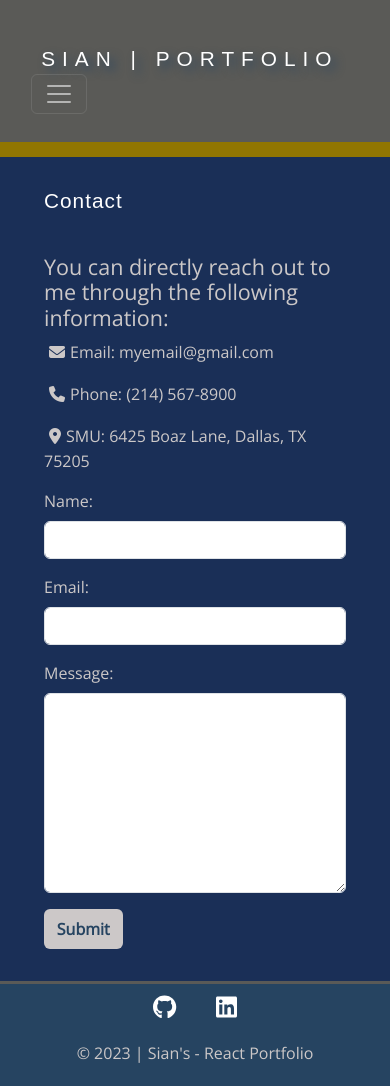
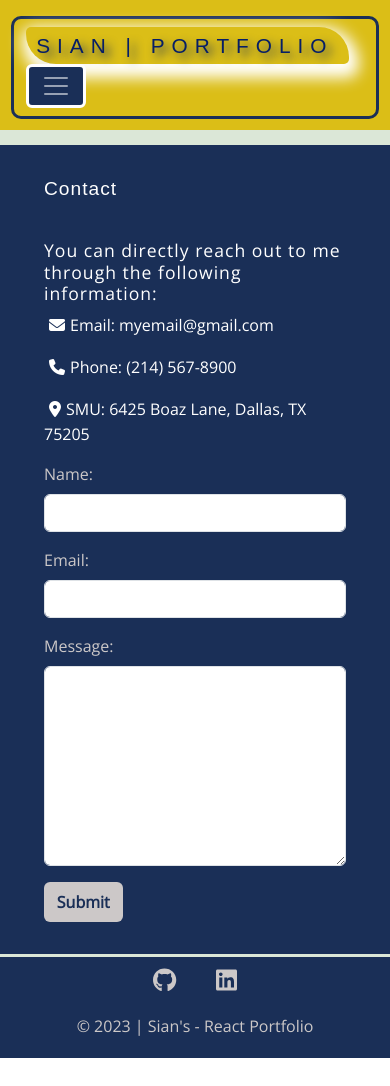
Before and after one commit to SKhai77/my-react-portfolio, a React (Vite) app: page /contact in a window 390 px wide. After the commit the page ends 1058 px from the top, so only its background shows below. Built offline with nearby package versions, Linux system fonts and the light colour scheme; a web font is replaced by a local one.

Commit message:
Update the colors, logo, and navbar

```diff
--- a/src/App.css
+++ b/src/App.css
@@ -1,41 +1,57 @@
   /* Header style */
   header {
-    background-color: #5a5a57;
+    background-color: #dbbe17;
     padding: 1.2rem;
   }
 
   /* Navbar styles */
   .navbar-brand,
   .navbar-nav .nav-link {
-    color: #fff;
+    color: #1a2f57;
     font-family: "Aladin", sans-serif;
     font-size: 1.5rem;
     letter-spacing: 2px;
-    text-shadow: 5px 5px 10px #264461;
+    text-shadow: 5px 5px 10px #1a2f57;
   }
 
   .navbar-nav .nav-link:hover {
     font-size: 1.5rem;
     letter-spacing: 2px;
-    color: #917601;
-    text-shadow: 5px 5px 10px #264461;
+    color: #1a2f57;
+    text-shadow: 5px 5px 10px #1a2f57;
   }
 
   .navbar-brand {
     margin-left: 10px;
     letter-spacing: 7px;
     font-size: 1.6rem;
-    text-shadow: 5px 5px 10px #264461;
+    text-shadow: 5px 5px 10px #1a2f57;
   }
 
   .navbar-brand:hover {
     text-decoration: none;
-    color: #917601;
-    text-shadow: 5px 5px 10px #264461;
+    color: #fff;
+    text-shadow: 5px 5px 10px #1a2f57;
+  }
+
+  .navbar-logo {
+    box-shadow: 3px 7px 15px 7px #fff;
+    border-radius: 5px 30px;
+    padding-top: 3px;
+    padding-bottom: 3px;
   }
 
   .navbar {
-    background-color: #5a5a57 !important;
+    background-color: #dbbe17 !important;
+    border-radius: 10px;
+    border: 3px solid #1a2f57;
+  }
+
+  .navbar-toggler {
+    background-color: #1a2f57;
+    border: 3px solid #fff;
+    margin-top: 0rem;
+    margin-right: 0rem;
   }
 
   nav {
@@ -45,21 +61,27 @@
   /* Heading styles */
   h1 {
     font-family: "Aladin", sans-serif;
-    font-size: 1.3rem;
+    font-size: 1.6rem;
     color: #fff;
     letter-spacing: 1px;
   }
 
   h2 {
     font-family: "Aladin", sans-serif;
-    font-size: 1.3rem;
+    font-size: 1.5rem;
     color: #fff;
     letter-spacing: 1px;
   }
 
   h3 {
     font-family: "Aladin", sans-serif;
-    font-size: 1.1rem;
+    font-size: 1.3rem;
+    color: #fff;
+    letter-spacing: 1px;
+  }
+
+  h4 {
+    font-size: 1.2rem;
     color: #fff;
     letter-spacing: 1px;
   }
@@ -78,12 +100,22 @@
 
   a {
     text-decoration: none;
-    color: #ccc8c8;
+    color: #061e66 !important;
   }
 
   a:hover {
     text-decoration: underline;
-    color: #917601;
+    color: #fff !important;
+  }
+
+  p a {
+    text-decoration: none;
+    color: #fff !important;
+  }
+
+  p a:hover {
+    text-decoration: none;
+    color: #dbbe17 !important;
   }
 
   .list-group {
@@ -95,7 +127,7 @@
   main {
     text-align: left;
     padding: 2rem;
-    border-top: 15px solid #917601;
+    border-top: 15px solid #dbe7d7;
   }
 
   /* Contact style */
@@ -123,7 +155,7 @@
 
   .btn-primary {
     background-color: #ccc8c8;
-    color: #264461;
+    color: #1a2f57;
     padding: 0.5rem 0.8rem;
     border: none;
     cursor: pointer;
@@ -131,7 +163,7 @@
   }
 
   .btn-primary:hover {
-    background-color: #917601;
+    background-color: #dbbe17;
   }
 
   button:focus,
@@ -141,9 +173,9 @@
 
   /* Footer style */
   footer {
-    background-color: #264461;
+    background-color: #1a2f57;
     padding: 0.3rem;
-    border-top: 3px solid #5a5a57;
+    border-top: 3px solid #dbe7d7;
   }
 
   /* Icons style */
@@ -153,13 +185,13 @@
   }
 
   .icons a {
-    color: #fff;
+    color: #ccc8c8 !important;
     font-size: 24px;
     text-decoration: none;
   }
 
   .icons a:hover {
-    color: #917601;
+    color: #dbbe17 !important;
   }
 
   /* Styles for screens up to 768 pixels wide */
@@ -167,41 +199,42 @@
 
     /* Header style */
     header {
-      background-color: #5a5a57;
-      padding: 1.2rem;
+      background-color: #dbbe17;
+      padding: 0.7rem;
     }
 
-    /* Navbar style */
+    /* Navbar styles */
     .navbar-brand,
     .navbar-nav .nav-link {
-      color: #fff;
+      color: #1a2f57;
       font-family: "Aladin", sans-serif;
       font-size: 1.2rem;
       letter-spacing: 2px;
-      text-shadow: 5px 5px 10px #264461;
+      text-shadow: 5px 5px 10px #1a2f57;
     }
 
     .navbar-nav .nav-link:hover {
-      font-size: 1.1rem;
+      font-size: 1.2rem;
       letter-spacing: 2px;
-      color: #917601;
-      text-shadow: 5px 5px 10px #264461;
+      color: #fff;
+      text-shadow: 5px 5px 10px #1a2f57;
     }
 
     .navbar-brand {
+      margin-left: 10px;
       letter-spacing: 7px;
       font-size: 1.3rem;
-      text-shadow: 5px 5px 10px #264461;
-    }
-
-    .navbar-brand:hover {
-      text-decoration: none;
-      color: #917601;
-      text-shadow: 5px 5px 10px #264461;
+      text-shadow: 5px 5px 10px #1a2f57;
     }
 
     .navbar {
-      background-color: #5a5a57 !important;
+      background-color: #dbbe17 !important;
+      border-radius: 10px;
+      border: 3px solid #1a2f57;
+    }
+
+    nav {
+      margin-top: 0.3rem;
     }
 
     /* Header styles */
@@ -214,13 +247,19 @@
 
     h2 {
       font-family: "Aladin", sans-serif;
-      font-size: 1.3rem;
+      font-size: 1.2rem;
       color: #fff;
       letter-spacing: 1px;
     }
 
     h3 {
       font-family: "Aladin", sans-serif;
+      font-size: 1.1rem;
+      color: #fff;
+      letter-spacing: 1px;
+    }
+
+    h4 {
       font-size: 1.1rem;
       color: #fff;
       letter-spacing: 1px;
@@ -240,12 +279,22 @@
 
     a {
       text-decoration: none;
-      color: #ccc8c8;
+      color: #061e66 !important;
     }
 
     a:hover {
       text-decoration: underline;
-      color: #917601;
+      color: #fff !important;
+    }
+
+    p a {
+      text-decoration: none;
+      color: #fff !important;
+    }
+
+    p a:hover {
+      text-decoration: none;
+      color: #dbbe17 !important;
     }
 
     .list-group {
@@ -257,10 +306,10 @@
     main {
       text-align: left;
       padding: 2rem;
-      border-top: 15px solid #917601;
+      border-top: 15px solid #dbe7d7;
     }
 
-    /* Contact page style */
+    /* Contact style */
     .contact-info {
       margin-top: 1rem;
     }
@@ -285,7 +334,7 @@
 
     .btn-primary {
       background-color: #ccc8c8;
-      color: #264461;
+      color: #1a2f57;
       padding: 0.5rem 0.8rem;
       border: none;
       cursor: pointer;
@@ -293,7 +342,7 @@
     }
 
     .btn-primary:hover {
-      background-color: #917601;
+      background-color: #dbbe17;
     }
 
     button:focus,
@@ -303,10 +352,9 @@
 
     /* Footer style */
     footer {
-      background-color: #264461;
+      background-color: #1a2f57;
       padding: 0.3rem;
-      border-top: 3px solid #5a5a57;
-      overflow-x: hidden;
+      border-top: 3px solid #dbe7d7;
     }
 
     /* Icons style */
@@ -316,12 +364,12 @@
     }
 
     .icons a {
-      color: #fff;
+      color: #ccc8c8 !important;
       font-size: 24px;
       text-decoration: none;
     }
 
     .icons a:hover {
-      color: #917601;
+      color: #dbbe17 !important;
     }
   }
```
